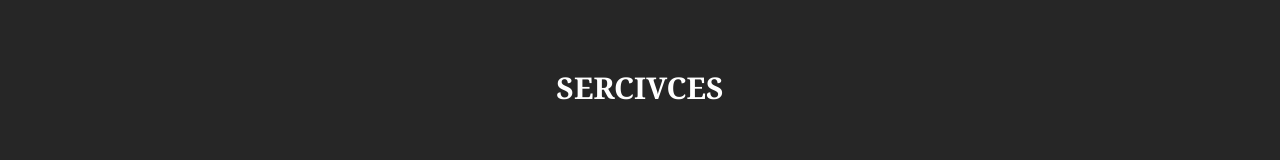
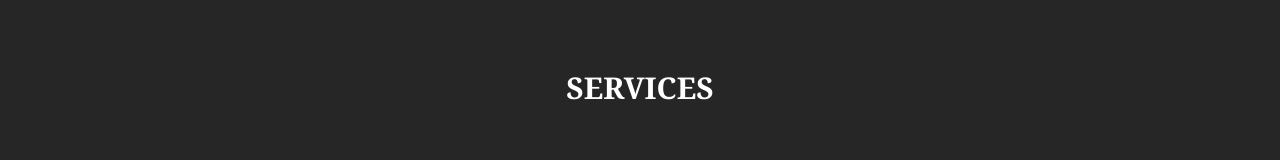
Before and after one commit to michaelrynm/Mini-Project, a React (Vite) app in the folder ClipMate/: page / in a window 1280 px wide. Shown: the part 570-730 px from the top of the page. Built offline with nearby package versions, Linux system fonts and the light colour scheme.

Commit message:
style: format services typo

```diff
--- a/ClipMate/src/pages/landingpage.jsx
+++ b/ClipMate/src/pages/landingpage.jsx
@@ -42,7 +42,7 @@ export default function Landingpage() {
       <div>
         <div>
           <div className="bg-neutral-800 pt-20 pb-20">
-            <div className="font-serif font-bold text-3xl text-center text-white">SERCIVCES</div>
+            <div className="font-serif font-bold text-3xl text-center text-white">SERVICES</div>
             <div className="columns-4 text-white justify-center flex gap-12 mt-16">
               <div className="bg-black w-64 h-64 rounded-3xl flex justify-center items-center">
                 <div>
```
